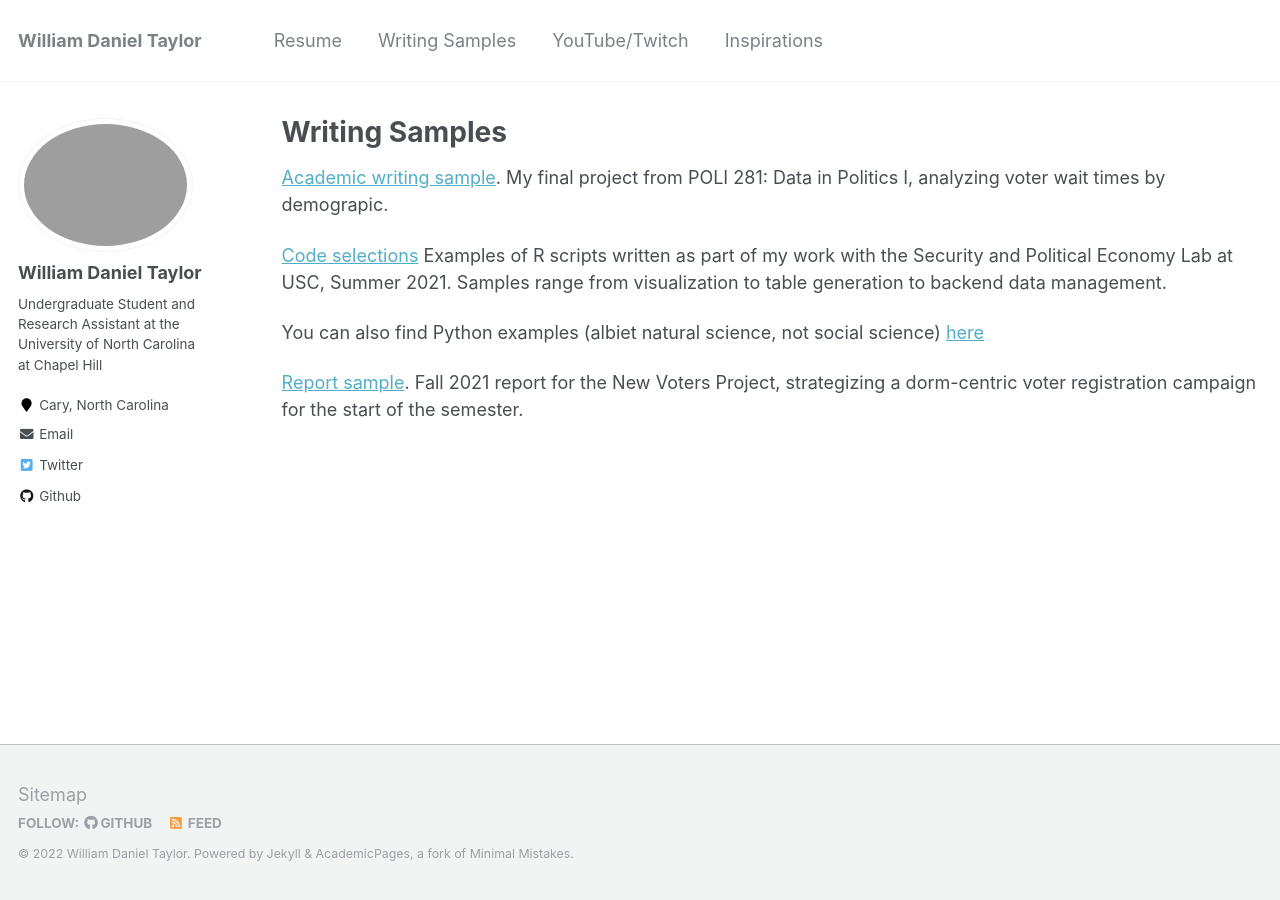
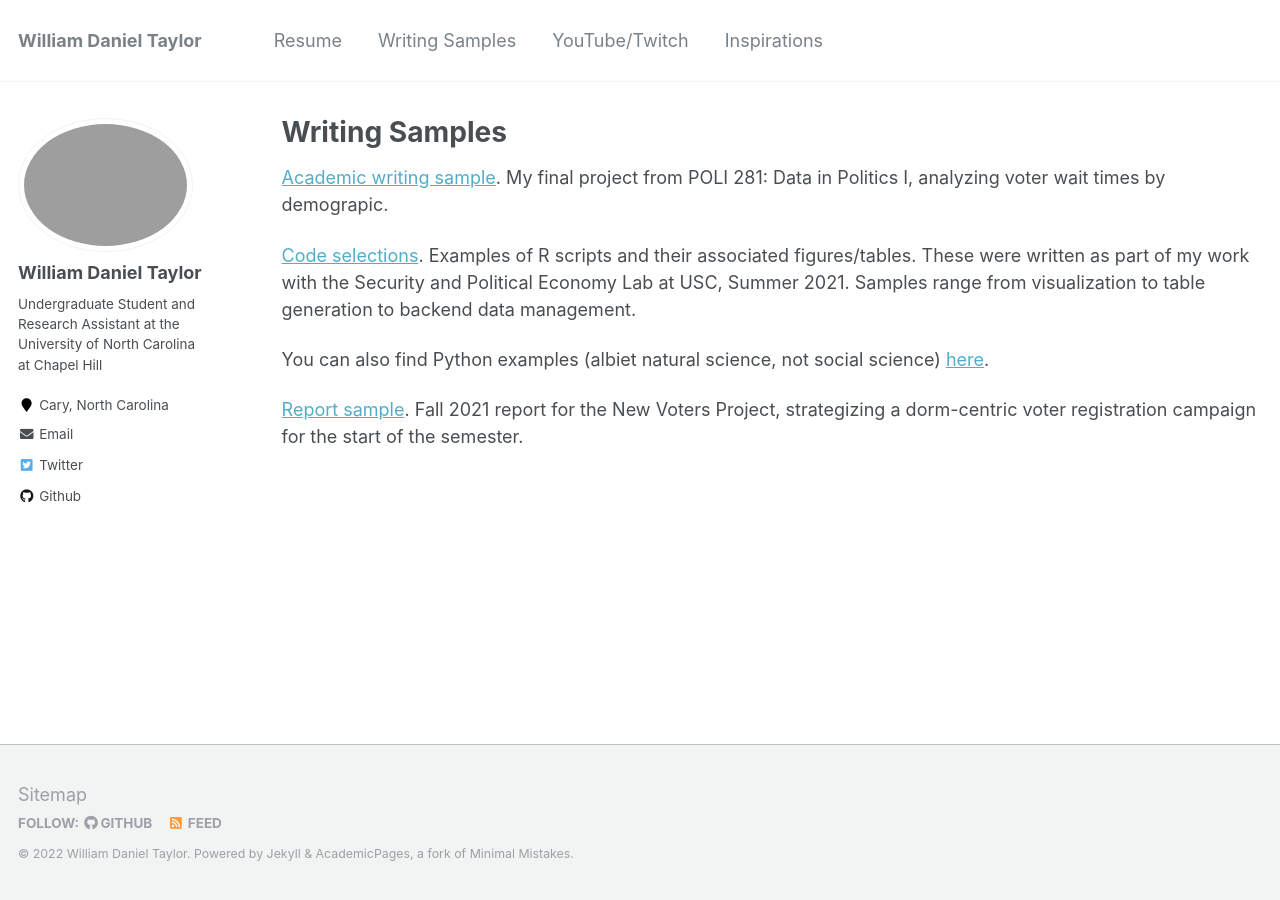
Before and after one commit to wdtaylor30/wdtaylor30.github.io, a Jekyll site: the page built from _pages/writing-samples.md, in a window 1280 px wide. Built offline with Jekyll 4.4.1, drawn with Linux system fonts in a browser that asks for light colours.

Commit message:
bunch of changes

```diff
--- a/_pages/writing-samples.md
+++ b/_pages/writing-samples.md
@@ -13,10 +13,10 @@ redirect_from:
 My final project from POLI 281: Data in Politics I, analyzing voter wait times by demograpic.
 
 
-[Code selections](https://github.com/wdtaylor30/SPEC_Lab)
-Examples of R scripts written as part of my work with the Security and Political Economy Lab at USC, Summer 2021. Samples range from visualization to table generation to backend data management.
+[Code selections](https://github.com/wdtaylor30/SPEC_Lab).
+Examples of R scripts and their associated figures/tables. These were  written as part of my work with the Security and Political Economy Lab at USC, Summer 2021. Samples range from visualization to table generation to backend data management.
 
-You can also find Python examples (albiet natural science, not social science) [here](https://github.com/wdtaylor30/Space_Science_Walkthroughs)
+You can also find Python examples (albiet natural science, not social science) [here](https://github.com/wdtaylor30/Space_Science_Walkthroughs).
 
 
 [Report sample](/files/nvp_2021.pdf).
```
Also changed, not shown: _pages/about.md (+2 -2 lines).
